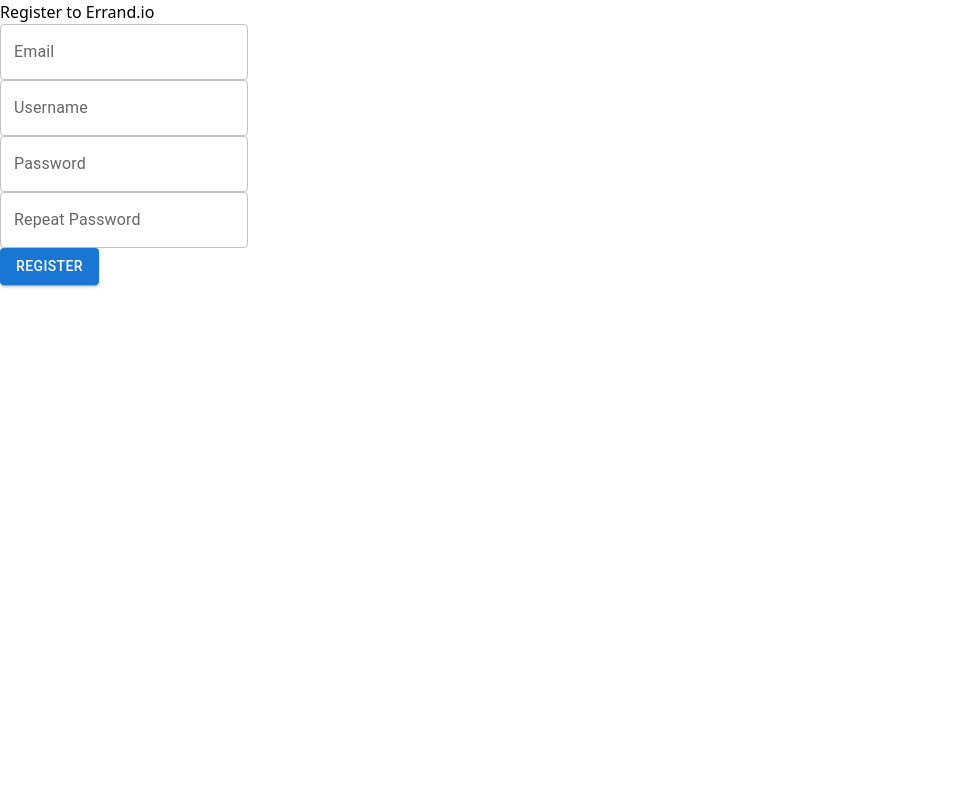
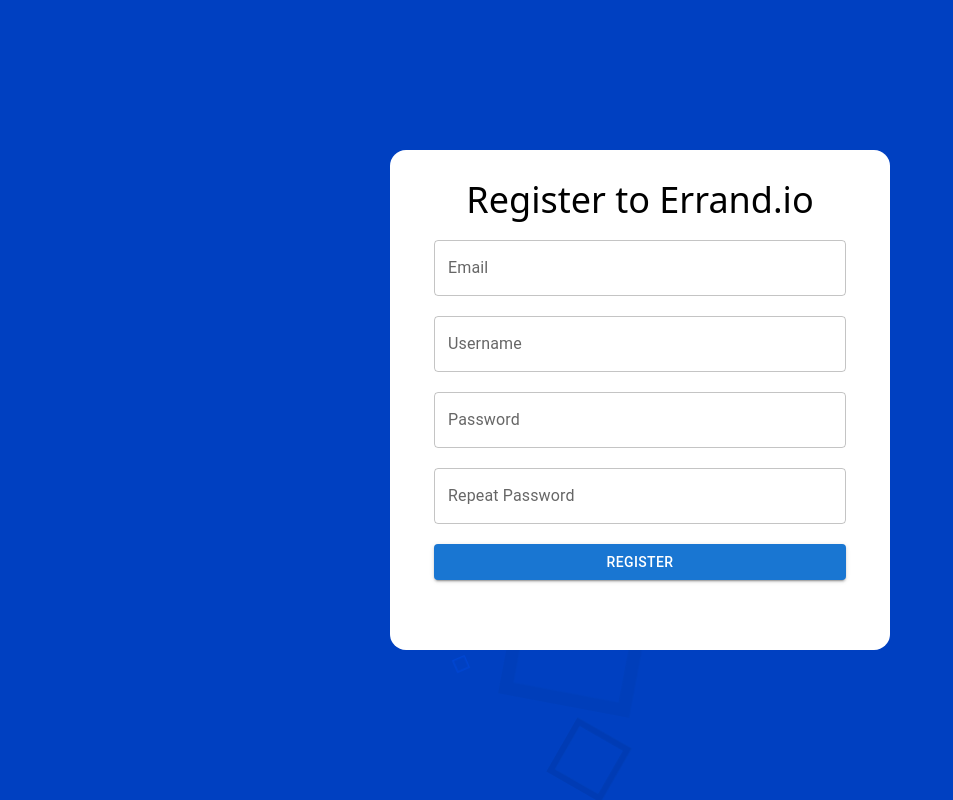
Before and after one commit to charovatzbassar/errand.io, a React (Vite) app in the folder app/: page /auth/register in a window 1280 px wide. Shown: the whole page, without its empty margins (0-953 px from the left). Built offline with nearby package versions, Linux system fonts and the light colour scheme.

Commit message:
create auth form

```diff
--- a/app/src/components/AuthForm.jsx
+++ b/app/src/components/AuthForm.jsx
@@ -1,7 +1,8 @@
 import { useForm } from "react-hook-form";
 import { TextField, Button, Box } from "@mui/material";
+import AuthFormBackground from "./AuthFormBackground";
 
-const MUIAuthForm = ({ action, onSubmit }) => {
+const AuthForm = ({ action, onSubmit }) => {
   const {
     handleSubmit,
     register,
@@ -10,29 +11,51 @@
   } = useForm();
 
   return (
-    <>
-      {action === "REGISTER" ? "Register to Errand.io" : "Log in to Errand.io"}
-      <form onSubmit={handleSubmit(onSubmit)}>
+    <AuthFormBackground>
+      <div className="flex justify-center items-center h-screen w-screen fixed">
+        <Box
+          sx={{
+            width: "500px",
+            height: "500px",
+            display: "flex",
+            flexDirection: "column",
+            justifyContent: "center",
+            py: 3,
+            px: 3,
+            backgroundColor: "white",
+            borderRadius: "1em",
+          }}
+        >
+          <h5 className="text-lg text-center sm:text-xl md:text-2xl lg:text-3xl xl:text-4xl">
+            {action === "REGISTER"
+              ? "Register to Errand.io"
+              : "Log in to Errand.io"}{" "}
+          </h5>
+          <form onSubmit={handleSubmit(onSubmit)} className="flex flex-col m-5">
             {action === "REGISTER" && (
               <>
                 <TextField
+                  sx={{ marginBottom: "20px" }}
                   label="Email"
                   variant="outlined"
                   type="email"
                   {...register("email", { required: "Email is required!" })}
                 />
-            <div className="error">{errors.email && errors.email.message}</div>
+                <div className="error">
+                  {errors.email && errors.email.message}
+                </div>
               </>
             )}
             <TextField
+              sx={{ marginBottom: "20px" }}
               label="Username"
               {...register("username", { required: "Username is required!" })}
             />
             <div className="error">
               {errors.username && errors.username.message}
             </div>
-
             <TextField
+              sx={{ marginBottom: "20px" }}
               {...register("password", {
                 required: "Password is required!",
                 pattern:
@@ -56,13 +79,15 @@
               <>
                 {" "}
                 <TextField
+                  sx={{ marginBottom: "20px" }}
                   variant="outlined"
                   label="Repeat Password"
                   {...register("repeatPassword", {
                     required: "Please repeat the password!",
                     validate: {
                       passwordsEqual: (value) =>
-                    value === getValues().password || "Passwords must match!",
+                        value === getValues().password ||
+                        "Passwords must match!",
                     },
                   })}
                   type="password"
@@ -72,12 +97,20 @@
                 </div>
               </>
             )}
-        <Button type="submit" variant="contained" color="primary">
+
+            <Button
+              sx={{ marginBottom: "20px" }}
+              type="submit"
+              variant="contained"
+              color="primary"
+            >
               {action === "REGISTER" ? "Register" : "Login"}
             </Button>
           </form>
-    </>
+        </Box>
+      </div>
+    </AuthFormBackground>
   );
 };
 
-export default MUIAuthForm;
+export default AuthForm;
--- /dev/null
+++ b/app/src/components/AuthFormBackground.jsx
@@ -0,0 +1,30 @@
+const AuthFormBackground = ({ children }) => {
+  return (
+    <>
+      <ul className="background-auth">
+        <li></li>
+        <li></li>
+        <li></li>
+        <li></li>
+        <li></li>
+        <li></li>
+        <li></li>
+        <li></li>
+        <li></li>
+        <li></li>
+        <li></li>
+        <li></li>
+        <li></li>
+        <li></li>
+        <li></li>
+        <li></li>
+        <li></li>
+        <li></li>
+        <li></li>
+        {children}
+      </ul>
+    </>
+  );
+};
+
+export default AuthFormBackground;
--- a/app/src/index.css
+++ b/app/src/index.css
@@ -3,12 +3,13 @@
 @tailwind utilities;
 
 @keyframes animate {
-    0%{
+    0% {
         transform: translateY(0) rotate(0deg);
         opacity: 1;
         border-radius: 0;
     }
-    100%{
+
+    100% {
         transform: translateY(-500px) rotate(200deg);
         opacity: 0;
         border-radius: 50%;
@@ -26,6 +27,7 @@
     background: #3e47ff;
     overflow: hidden;
 }
+
 .background li {
     position: absolute;
     display: block;
@@ -46,6 +48,7 @@
     bottom: -153px;
     animation-delay: 1s;
 }
+
 .background li:nth-child(1) {
     left: 87%;
     width: 161px;
@@ -53,6 +56,7 @@
     bottom: -161px;
     animation-delay: 1s;
 }
+
 .background li:nth-child(2) {
     left: 55%;
     width: 181px;
@@ -60,6 +64,7 @@
     bottom: -181px;
     animation-delay: 5s;
 }
+
 .background li:nth-child(3) {
     left: 53%;
     width: 128px;
@@ -67,6 +72,7 @@
     bottom: -128px;
     animation-delay: 6s;
 }
+
 .background li:nth-child(4) {
     left: 60%;
     width: 191px;
@@ -74,6 +80,7 @@
     bottom: -191px;
     animation-delay: 6s;
 }
+
 .background li:nth-child(5) {
     left: 41%;
     width: 156px;
@@ -81,6 +88,7 @@
     bottom: -156px;
     animation-delay: 15s;
 }
+
 .background li:nth-child(6) {
     left: 62%;
     width: 132px;
@@ -88,6 +96,7 @@
     bottom: -132px;
     animation-delay: 4s;
 }
+
 .background li:nth-child(7) {
     left: 83%;
     width: 171px;
@@ -95,6 +104,7 @@
     bottom: -171px;
     animation-delay: 10s;
 }
+
 .background li:nth-child(8) {
     left: 55%;
     width: 129px;
@@ -102,6 +112,7 @@
     bottom: -129px;
     animation-delay: 2s;
 }
+
 .background li:nth-child(9) {
     left: 57%;
     width: 148px;
@@ -109,3 +120,164 @@
     bottom: -148px;
     animation-delay: 20s;
 }
+
+
+@keyframes cube {
+    from {
+        transform: scale(0) rotate(0deg) translate(-50%, -50%);
+        opacity: 1;
+    }
+
+    to {
+        transform: scale(20) rotate(960deg) translate(-50%, -50%);
+        opacity: 0;
+    }
+}
+
+.background-auth {
+    position: fixed;
+    width: 100vw;
+    height: 100vh;
+    top: 0;
+    left: 0;
+    margin: 0;
+    padding: 0;
+    background: #0040C1;
+    overflow: hidden;
+}
+
+.background-auth li {
+    position: absolute;
+    top: 80vh;
+    left: 45vw;
+    width: 10px;
+    height: 10px;
+    border: solid 1px #0039ad;
+    color: transparent;
+    transform-origin: top left;
+    transform: scale(0) rotate(0deg) translate(-50%, -50%);
+    animation: cube 7s ease-in forwards infinite;
+}
+
+.background-auth li:nth-child(0) {
+    animation-delay: 0s;
+    left: 97vw;
+    top: 36vh;
+    border-color: #0046d4;
+}
+
+.background-auth li:nth-child(1) {
+    animation-delay: 2s;
+    left: 46vw;
+    top: 95vh;
+}
+
+.background-auth li:nth-child(2) {
+    animation-delay: 4s;
+    left: 36vw;
+    top: 83vh;
+    border-color: #0046d4;
+}
+
+.background-auth li:nth-child(3) {
+    animation-delay: 6s;
+    left: 39vw;
+    top: 11vh;
+}
+
+.background-auth li:nth-child(4) {
+    animation-delay: 8s;
+    left: 3vw;
+    top: 90vh;
+}
+
+.background-auth li:nth-child(5) {
+    animation-delay: 10s;
+    left: 93vw;
+    top: 52vh;
+    border-color: #0046d4;
+}
+
+.background-auth li:nth-child(6) {
+    animation-delay: 12s;
+    left: 5vw;
+    top: 71vh;
+}
+
+.background-auth li:nth-child(7) {
+    animation-delay: 14s;
+    left: 24vw;
+    top: 30vh;
+    border-color: #0046d4;
+}
+
+.background-auth li:nth-child(8) {
+    animation-delay: 16s;
+    left: 51vw;
+    top: 1vh;
+    border-color: #0046d4;
+}
+
+.background-auth li:nth-child(9) {
+    animation-delay: 18s;
+    left: 62vw;
+    top: 64vh;
+    border-color: #0046d4;
+}
+
+.background-auth li:nth-child(10) {
+    animation-delay: 20s;
+    left: 54vw;
+    top: 85vh;
+}
+
+.background-auth li:nth-child(11) {
+    animation-delay: 22s;
+    left: 75vw;
+    top: 57vh;
+    border-color: #0046d4;
+}
+
+.background-auth li:nth-child(12) {
+    animation-delay: 24s;
+    left: 16vw;
+    top: 42vh;
+}
+
+.background-auth li:nth-child(13) {
+    animation-delay: 26s;
+    left: 26vw;
+    top: 7vh;
+}
+
+.background-auth li:nth-child(14) {
+    animation-delay: 28s;
+    left: 15vw;
+    top: 17vh;
+    border-color: #0046d4;
+}
+
+.background-auth li:nth-child(15) {
+    animation-delay: 30s;
+    left: 82vw;
+    top: 26vh;
+}
+
+.background-auth li:nth-child(16) {
+    animation-delay: 32s;
+    left: 70vw;
+    top: 38vh;
+}
+
+.background-auth li:nth-child(17) {
+    animation-delay: 34s;
+    left: 65vw;
+    top: 60vh;
+    border-color: #0046d4;
+}
+
+.background-auth li:nth-child(18) {
+    animation-delay: 36s;
+    left: 88vw;
+    top: 78vh;
+}
--- a/app/src/pages/HomePage.jsx
+++ b/app/src/pages/HomePage.jsx
@@ -1,13 +1,13 @@
 import { useNavigate } from "react-router-dom";
-import { Button, Box, Typography, Stack } from "@mui/material";
+import { Button, Box, Stack } from "@mui/material";
 import { logout } from "../utils/auth";
-import Background from "../components/Background";
+import HomePageBackground from "../components/HomePageBackground";
 
 const HomePage = () => {
   const navigate = useNavigate();
   return (
     <>
-      <Background>
+      <HomePageBackground>
         <div className="flex justify-end p-5 fixed w-screen">
           <Stack spacing={2} direction="row">
             {!localStorage.getItem("token") ? (
@@ -65,7 +65,7 @@
             </Button>
           </Box>
         </div>
-      </Background>
+      </HomePageBackground>
     </>
   );
 };
```
Also changed, not shown: app/src/components/HomePageBackground.jsx (renamed from app/src/components/Background.jsx). Lines whose indentation alone changed are shown as unchanged.
